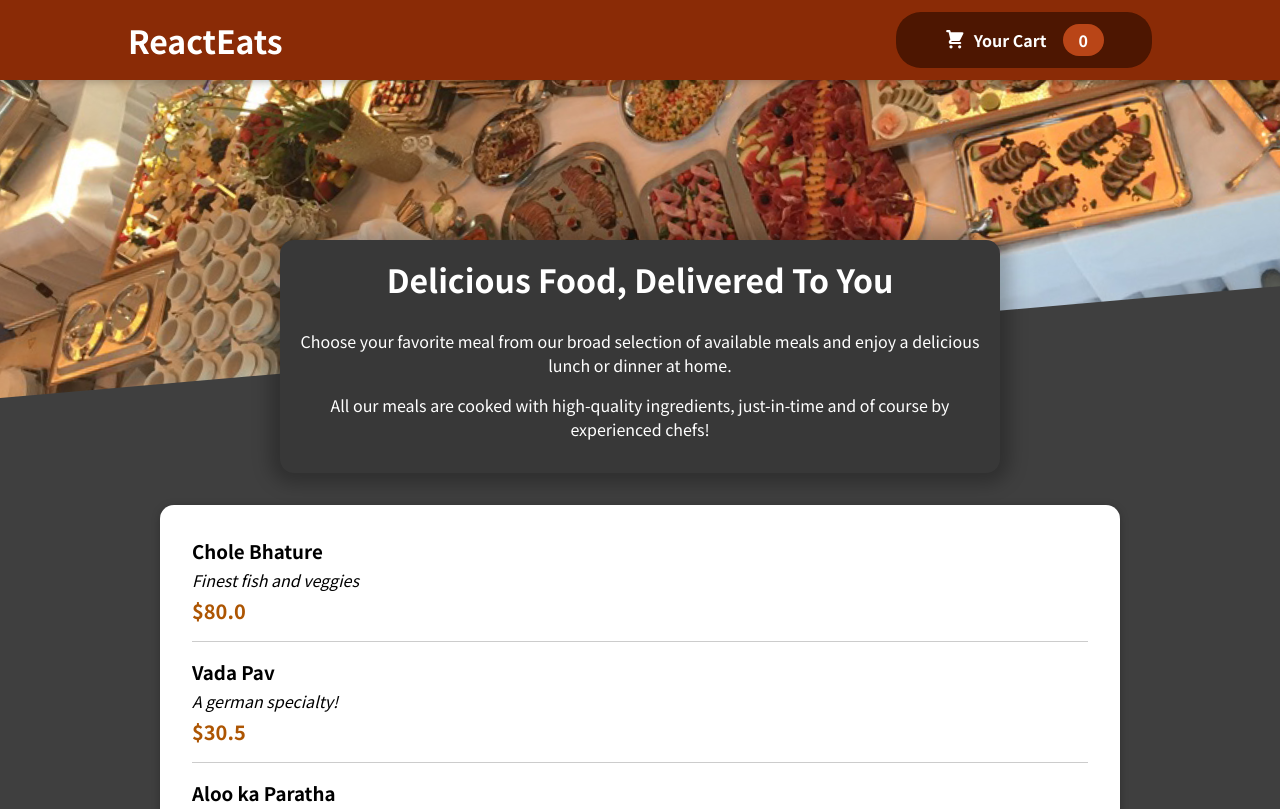
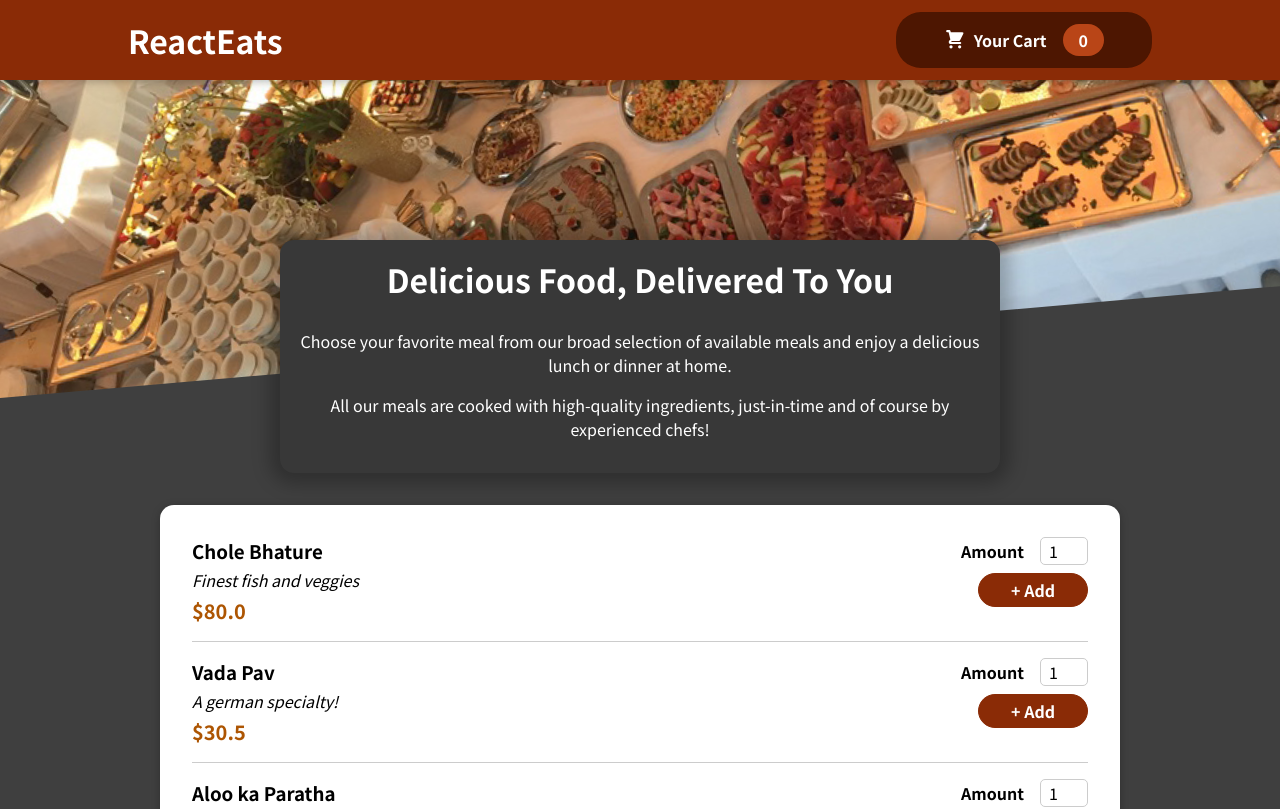
Before and after one commit to suryansh2206/ReactEats, a React (Create React App) app: page / in a window 1280 px wide. Shown: the top 809 px of the page. Built offline with nearby package versions, Linux system fonts and the light colour scheme.

Commit message:
Form added & a button also

```diff
--- a/src/components/Meals/MealItem/MealItem.js
+++ b/src/components/Meals/MealItem/MealItem.js
@@ -1,4 +1,5 @@
 import classes from './MealItem.module.css'
+import MealItemForm from './MealItemForm';
 
 const MealItem = (props) => {
   const price = `$${props.price.toFixed(1)}`;
@@ -10,7 +11,9 @@
         <div className={classes.description}>{props.description}</div>
         <div className={classes.price}>{price}</div>
       </div>
-      <div></div>
+      <div>
+        <MealItemForm />
+      </div>
     </li>
   );
 };
--- a/src/components/Meals/MealItem/MealItemForm.js
+++ b/src/components/Meals/MealItem/MealItemForm.js
@@ -0,0 +1,23 @@
+import Input from "../../UI/Input";
+import classes from "./MealItemForm.module.css";
+
+const MealItemForm = (props) => {
+  return (
+    <form className={classes.form}>
+      <Input
+        label="Amount"
+        input={{
+          id: "amount",
+          type: "number",
+          min: "1",
+          max: "5",
+          step: "1",
+          defaultValue: "1",
+        }}
+      />
+      <button>+ Add</button>
+    </form>
+  );
+};
+
+export default MealItemForm;
--- /dev/null
+++ b/src/components/Meals/MealItem/MealItemForm.module.css
@@ -0,0 +1,20 @@
+.form {
+    text-align: right;
+  }
+
+  .form button {
+    font: inherit;
+    cursor: pointer;
+    background-color: #8a2b06;
+    border: 1px solid #8a2b06;
+    color: white;
+    padding: 0.25rem 2rem;
+    border-radius: 20px;
+    font-weight: bold;
+  }
+
+  .form button:hover,
+  .form button:active {
+    background-color: #641e03;
+    border-color: #641e03;
+  }
--- /dev/null
+++ b/src/components/UI/Input.js
@@ -0,0 +1,12 @@
+import classes from "./Input.module.css";
+
+const Input = (props) => {
+  return (
+    <div className={classes.input}>
+      <label htmlFor={props.input.id}>{props.label}</label>
+      <input {...props.input} />
+    </div>
+  );
+};
+
+export default Input;
--- /dev/null
+++ b/src/components/UI/Input.module.css
@@ -0,0 +1,18 @@
+.input {
+    display: flex;
+    align-items: center;
+    margin-bottom: 0.5rem;
+  }
+
+  .input label {
+    font-weight: bold;
+    margin-right: 1rem;
+  }
+
+  .input input {
+    width: 3rem;
+    border-radius: 5px;
+    border: 1px solid #ccc;
+    font: inherit;
+    padding-left: 0.5rem;
+  }
```
